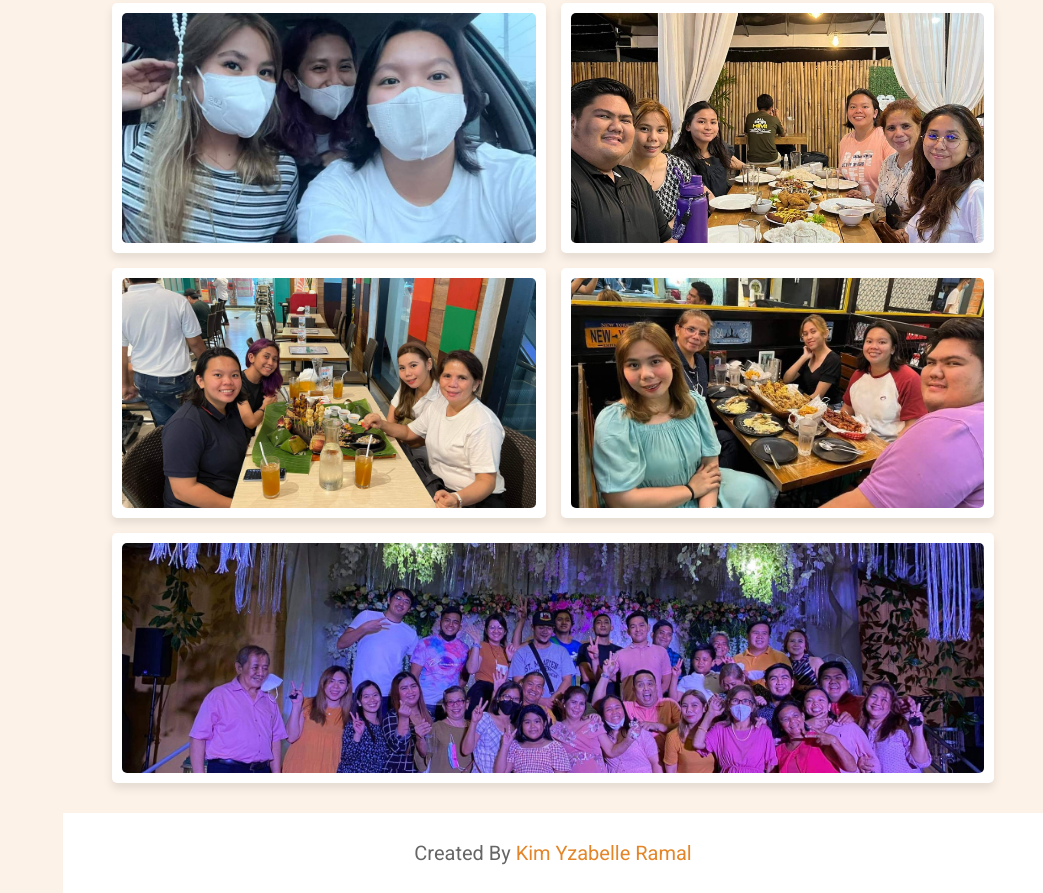
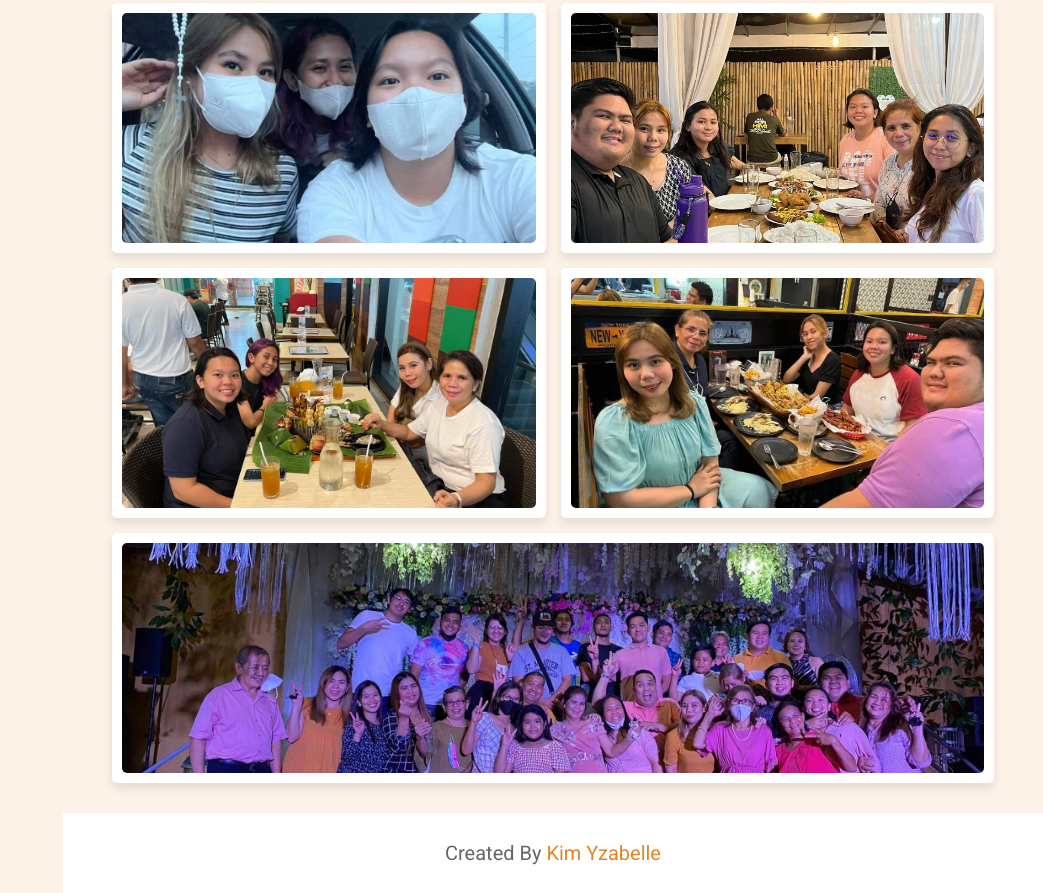
Before and after one commit to kraam6/ramalkim.github.io, a plain HTML site: page index.html in a window 1280 px wide. Shown: the part 3983-4876 px from the top of the page, without its empty margins (237-1280 px from the left). Drawn offline with Linux system fonts and the light colour scheme; a script that the page names is missing.

Commit message:
Update index.html

```diff
--- a/index.html
+++ b/index.html
@@ -369,7 +369,7 @@
 <!-- portfolio section ends -->
 
 <!-- footer section  -->
-<footer class="footer"> created by <span> Kim Yzabelle Ramal </span></footer>
+<footer class="footer"> created by <span> Kim Yzabelle</span></footer>
 
 
 
```
